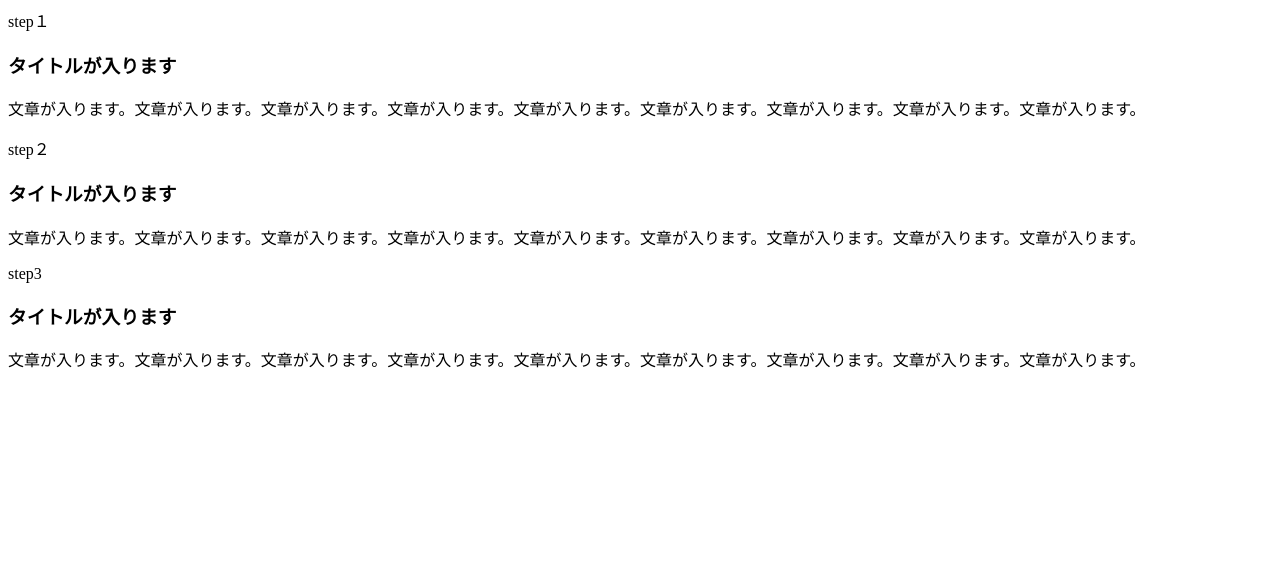
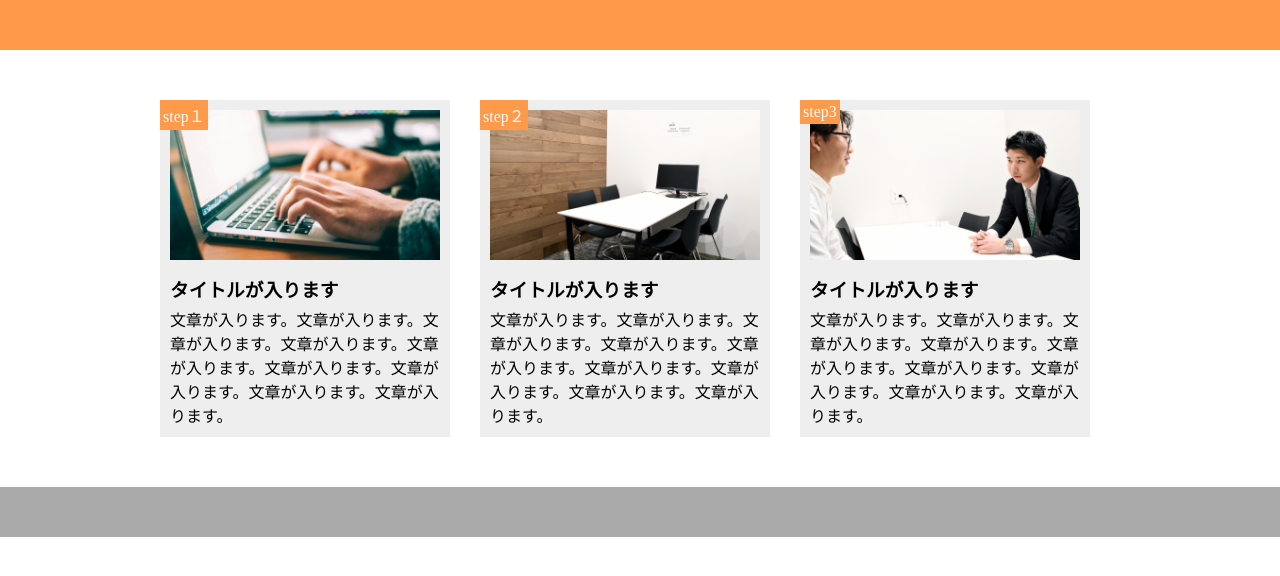
Before and after one commit to takako-K/HTMLCSS1-9, a plain HTML site: page index.html in a window 1280 px wide. Drawn offline with Linux system fonts and the light colour scheme.

Commit message:
Finish1-9

```diff
--- a/index.html
+++ b/index.html
@@ -2,7 +2,7 @@
   <head>
     <meta charset="UTF-8" />
     <title>exercise9</title>
-    <link rel="style-sheet" href="style.css" />
+    <link rel="stylesheet" href="style.css" />
   </head>
 
   <body>
--- a/style.css
+++ b/style.css
@@ -14,3 +14,54 @@ main {
   margin: 50px auto;
   display: flex;
 }
+
+.step-box {
+  width: 300px;
+  margin-right: 30px;
+  padding: 10px;
+  position: relative;
+  background-color: #eeeeee;
+}
+
+.step-box :last-child {
+  margin-right: 0;
+}
+
+.step-img1 {
+  height: 150px;
+  background-image: url(img/flow01.png);
+  background-position: bottom;
+  background-size: cover;
+}
+
+.step-img2 {
+  height: 150px;
+  background-image: url(img/flow02.png);
+  background-position: bottom;
+  background-size: cover;
+}
+
+.step-img3 {
+  height: 150px;
+  background-image: url(img/flow03.png);
+  background-position: bottom;
+  background-size: cover;
+}
+
+.step-num {
+  padding: 3px;
+  position: absolute;
+  top: 0;
+  left: 0;
+  color: white;
+  background-color: #ff9a4b;
+}
+
+.title {
+  margin: 15px 0 5px;
+}
+
+footer {
+  height: 50px;
+  background-color: #aaaaaa;
+}
```
